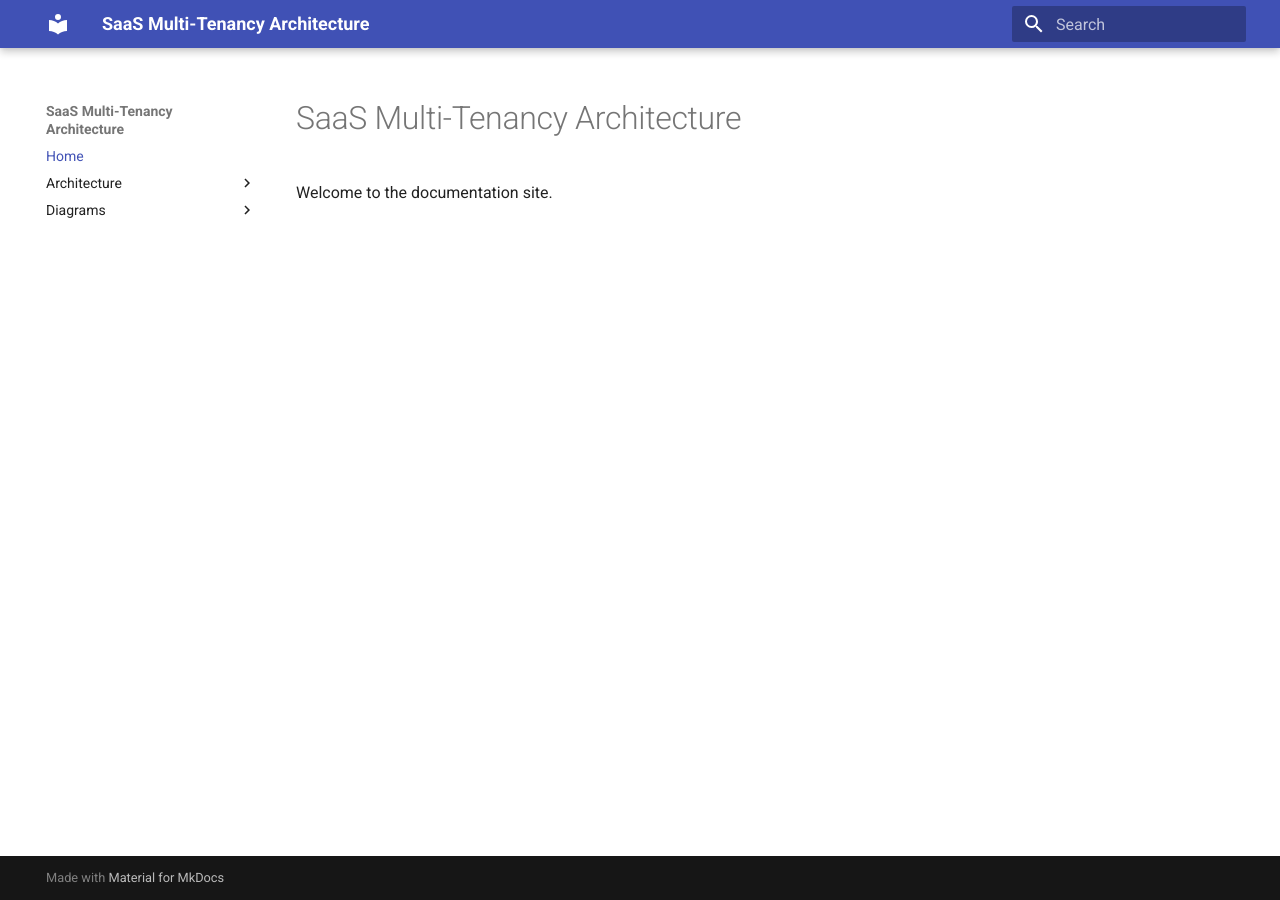
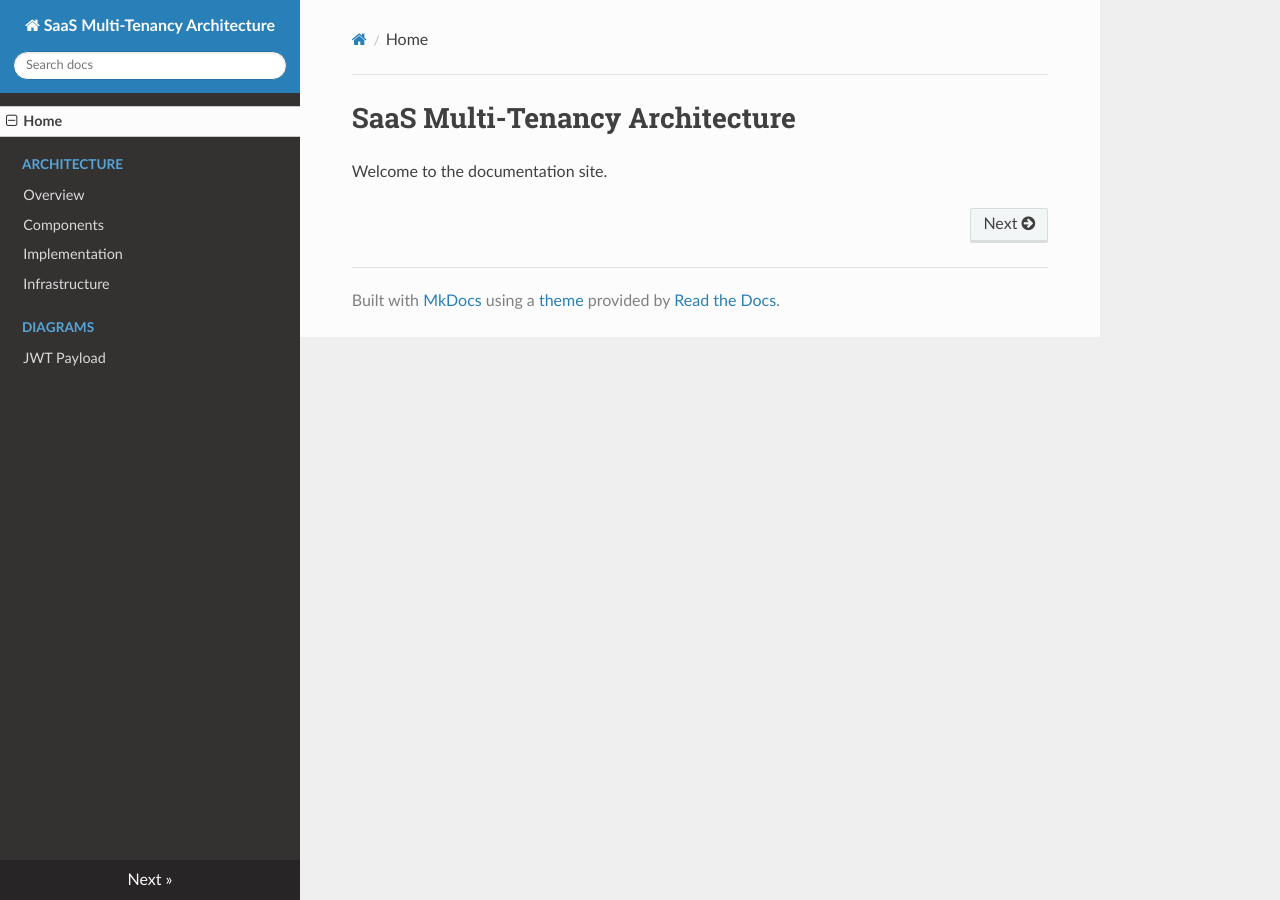
Before and after one commit to eooo-io/sass-architecture, an MkDocs documentation site: the page built from docs/index.md, in a window 1280 px wide. Built offline with MkDocs 1.6.1, drawn with Linux system fonts in a browser that asks for light colours; nearby versions of some CDN libraries.

```diff
--- a/mkdocs.yml
+++ b/mkdocs.yml
@@ -1,6 +1,6 @@
 site_name: SaaS Multi-Tenancy Architecture
 theme:
-  name: material
+  name: readthedocs
 nav:
   - Home: index.md
   - Architecture:
--- /dev/null
+++ b/requirements.txt
@@ -0,0 +1,2 @@
+mkdocs
+mkdocs-material
```
Also changed, not shown: README.md (+2 -0 lines).
